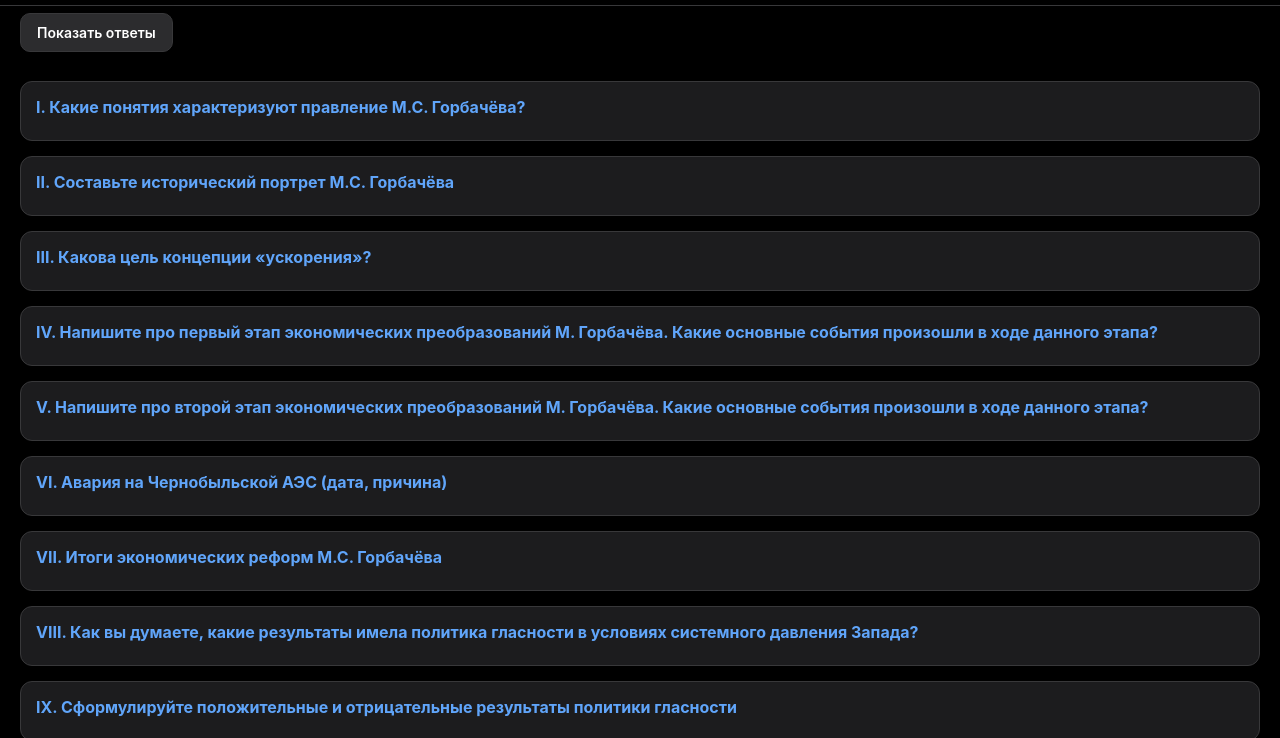
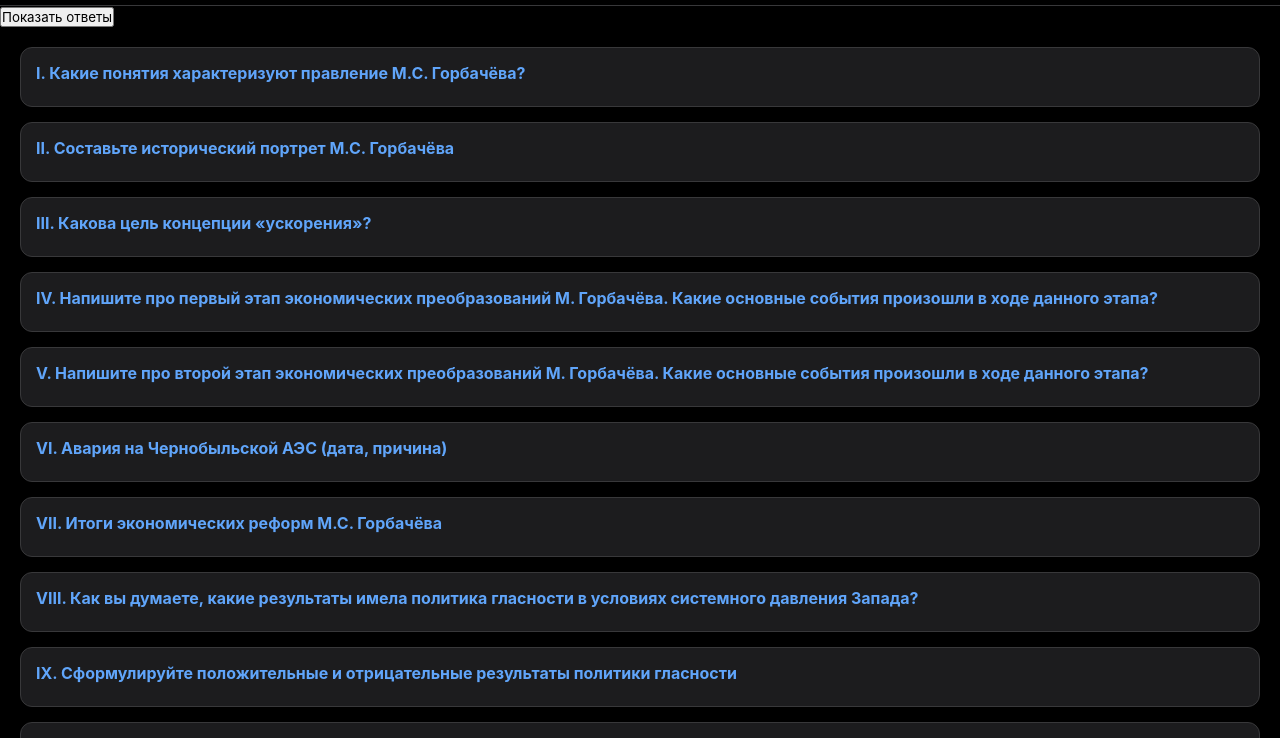
Before and after one commit to linsa78/-, a plain HTML site: page index.html in a window 1280 px wide. Shown: the part 62-800 px from the top of the page. Drawn offline with Linux system fonts and the light colour scheme.

Commit message:
Update style.css

```diff
--- a/style.css
+++ b/style.css
@@ -24,9 +24,6 @@ header {
     background: var(--bg-color);
     border-bottom: 1px solid var(--border-color);
     z-index: 10;
-    /* Шапка тоже фиксируется, чтобы кнопка под ней не пропадала */
-    position: sticky;
-    top: 0;
 }
 
 .header-content {
@@ -77,29 +74,11 @@ main {
 }
 
 /* --- Режим Учить --- */
-.toggle-btn {
-    position: fixed;
-    top: 75px; /* Высота шапки + отступ */
-    left: 20px;
-    z-index: 100;
-
-    background: #2c2c2e;
-    color: var(--text-color);
-    border: 1px solid var(--border-color);
-    padding: 10px 16px;
-    border-radius: 10px;
-    font-size: 14px;
-    font-weight: 600;
-    cursor: pointer;
-    box-shadow: 0 4px 12px rgba(0, 0, 0, 0.8);
-}
-
 .learn-list {
     padding: 20px;
     display: flex;
     flex-direction: column;
     gap: 15px;
-    padding-top: 75px; /* Отступ, чтобы первая карточка не пряталась под кнопкой */
     padding-bottom: 120px;
 }
 
@@ -108,6 +87,13 @@ main {
     border: 1px solid var(--border-color);
     border-radius: 12px;
     padding: 15px;
+    cursor: pointer;
+    transition: background-color 0.2s;
+    -webkit-tap-highlight-color: transparent;
+}
+
+.learn-item:active {
+    background-color: #2c2c2e;
 }
 
 .learn-item h3 {
@@ -123,12 +109,13 @@ main {
 }
 
 .learn-item p.answer-hidden {
-    display: none;
+    display: none !important;
 }
 
 .learn-item p.empty-answer {
     color: var(--text-muted);
     font-style: italic;
+    display: block !important;
 }
 
 /* --- Режим Карточки --- */
```
